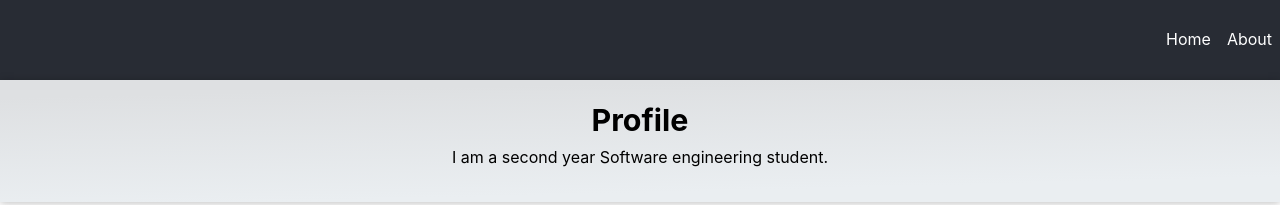
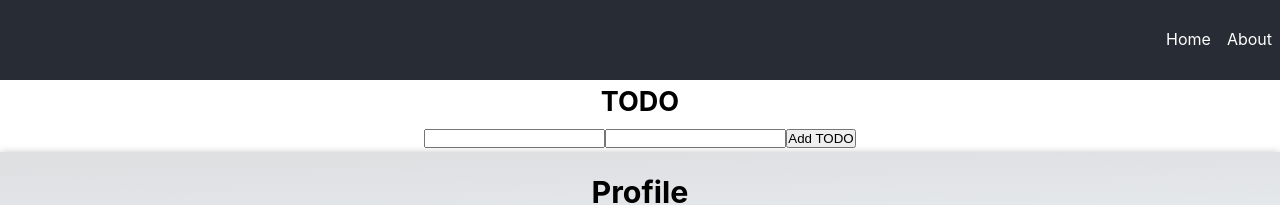
Before and after one commit to Reldin/portfolio, a React (Create React App) app: page / in a window 1280 px wide. Shown: the top 205 px of the page. Built offline with nearby package versions, Linux system fonts and the light colour scheme.

Commit message:
Added Redux-toolkit and react-redux. Added some todo functionality with redux via redux-toolkit slice. Started working on the todo list miniproject and the miniproject page.

```diff
--- a/package.json
+++ b/package.json
@@ -3,11 +3,13 @@
   "version": "0.1.0",
   "private": true,
   "dependencies": {
+    "@reduxjs/toolkit": "^1.5.1",
     "@testing-library/jest-dom": "^5.12.0",
     "@testing-library/react": "^11.2.6",
     "@testing-library/user-event": "^12.8.3",
     "react": "^17.0.2",
     "react-dom": "^17.0.2",
+    "react-redux": "^7.2.4",
     "react-scripts": "4.0.3",
     "web-vitals": "^1.1.2"
   },
--- a/src/App.js
+++ b/src/App.js
@@ -5,6 +5,7 @@ import "./App.css";
 import Header from "./components/layout/Header";
 import FrontPage from "./pages/FrontPage";
 import Footer from './components/layout/Footer';
+import MiniProject from './pages/MiniProject';
 
 function App() {
 
@@ -12,6 +13,7 @@ function App() {
   return (
     <div className="App">
       <Header />
+      <MiniProject />
       <FrontPage />
       <Footer />
     </div>
--- a/src/components/projects/ToDo.jsx
+++ b/src/components/projects/ToDo.jsx
@@ -0,0 +1,56 @@
+import { useSelector, useDispatch } from "react-redux";
+import { todoActions } from "../../store/to-do";
+import { useState } from "react";
+
+const ToDo = () => {
+  const [header, setHeader] = useState("");
+  const [content, setContent] = useState("");
+  const dispatch = useDispatch();
+  const todo = useSelector((state) => state.todo.todo);
+
+  const headerHandler = (event) => {
+    setHeader(event.target.value);
+  };
+
+  const contentHandler = (event) => {
+    setContent(event.target.value);
+  };
+
+  const submitTodo = (event) => {
+    event.preventDefault();
+
+    if (header === "" || content === "") {
+      return;
+    }
+
+    dispatch(
+      todoActions.addTodo({
+        id: Math.random() * 10,
+        header: header,
+        content: content,
+      })
+    );
+  };
+
+  return (
+    <div>
+      <h1>TODO</h1>
+      <form onSubmit={submitTodo}>
+        <input type="text" name="header" onChange={headerHandler} />
+        <input type="text" name="content" onChange={contentHandler} />
+        <button>Add TODO</button>
+      </form>
+      <ul>
+        {todo.map((todo) => (
+          <li key={todo.id} id={todo.id}>
+            <h3>{todo.header}</h3>
+            <p>{todo.content}</p>
+          </li>
+        ))}
+      </ul>
+      <ul></ul>
+    </div>
+  );
+};
+
+export default ToDo;
--- a/src/index.js
+++ b/src/index.js
@@ -1,14 +1,19 @@
-import React from 'react';
-import ReactDOM from 'react-dom';
-import './index.css';
-import App from './App';
-import reportWebVitals from './reportWebVitals';
-import { ContextProvider } from './store/context';
+import React from "react";
+import ReactDOM from "react-dom";
+import { Provider } from "react-redux";
+import store from './store/index';
+import "./index.css";
+import App from "./App";
+import reportWebVitals from "./reportWebVitals";
+import { ContextProvider } from "./store/context";
 
 ReactDOM.render(
-  <ContextProvider>
-    <App />
-  </ContextProvider>, document.getElementById('root')
+  <Provider store={store}>
+    <ContextProvider>
+      <App />
+    </ContextProvider>
+  </Provider>,
+  document.getElementById("root")
 );
 
 // If you want to start measuring performance in your app, pass a function
--- a/src/pages/MiniProject.jsx
+++ b/src/pages/MiniProject.jsx
@@ -0,0 +1,15 @@
+import ToDo from "../components/projects/ToDo"
+
+
+const MiniProject = () => {
+
+
+  return (
+    <section>
+      <ToDo />
+    </section>
+  )
+
+}
+
+export default MiniProject;
--- /dev/null
+++ b/src/store/index.js
@@ -0,0 +1,9 @@
+import { configureStore } from '@reduxjs/toolkit';
+import todoSlice from './to-do';
+
+const store = configureStore( {
+  reducer: { todo: todoSlice.reducer}
+});
+
+
+export default store;
--- /dev/null
+++ b/src/store/to-do.js
@@ -0,0 +1,29 @@
+import { createSlice } from "@reduxjs/toolkit";
+
+const todoSlice = createSlice({
+  name: "todo",
+  initialState: {
+    todo: [],
+    done: [],
+  },
+  reducers: {
+    addTodo(state, action) {
+      const newTodo = action.payload;
+      console.log(newTodo);
+      state.todo.push({
+        id: newTodo.id,
+        header: newTodo.header,
+        content: newTodo.content,
+      });
+    },
+    moveToDone(state, action) {
+      const todoId = action.payload;
+      const todo = state.todo.find(todo => todo.id === todoId);
+      state.done.push(todo);
+    }
+  },
+});
+
+export const todoActions = todoSlice.actions;
+
+export default todoSlice;
```
Also changed, not shown: 1 other file (tests, documents, lock files or other folders).
